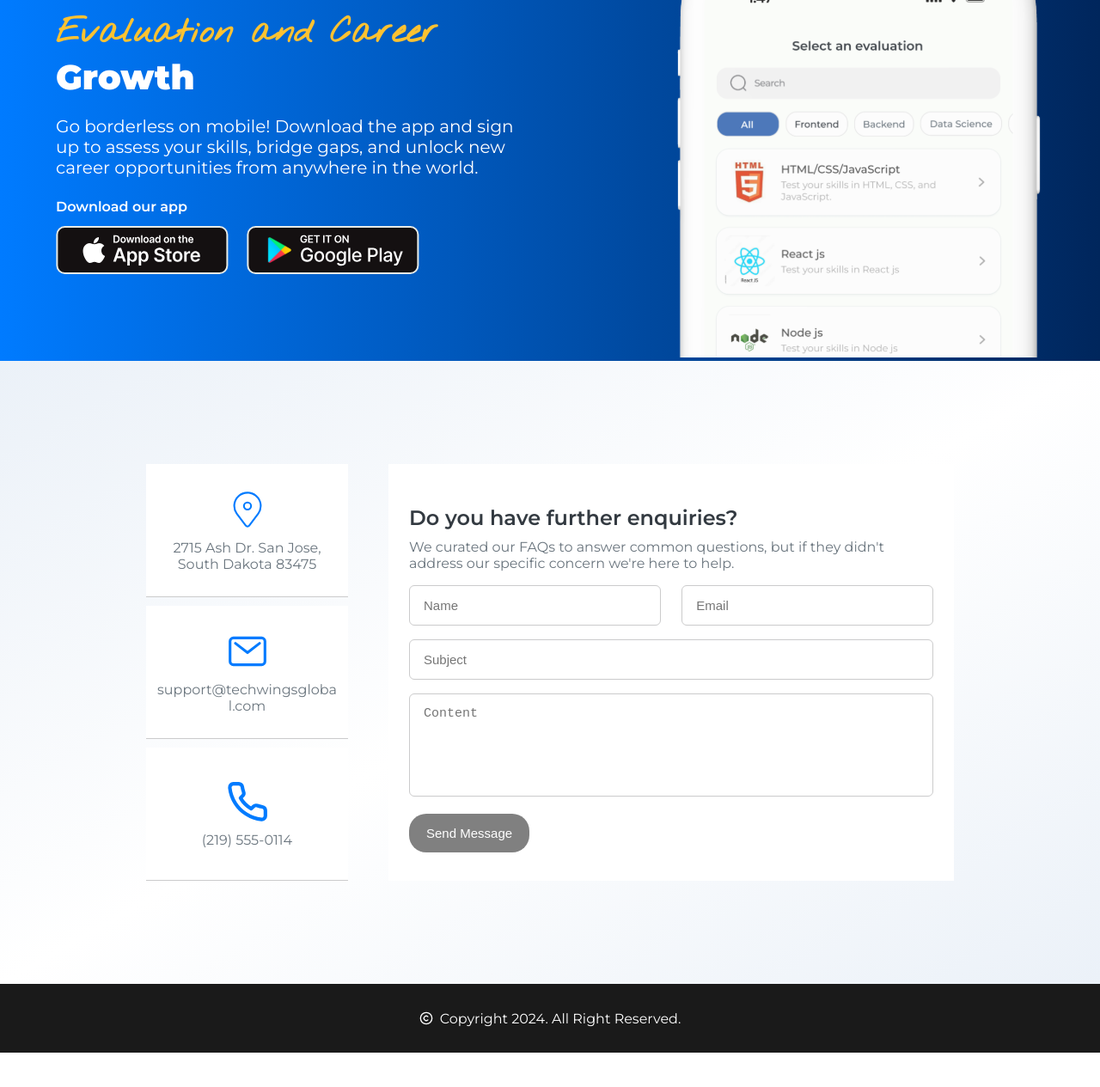
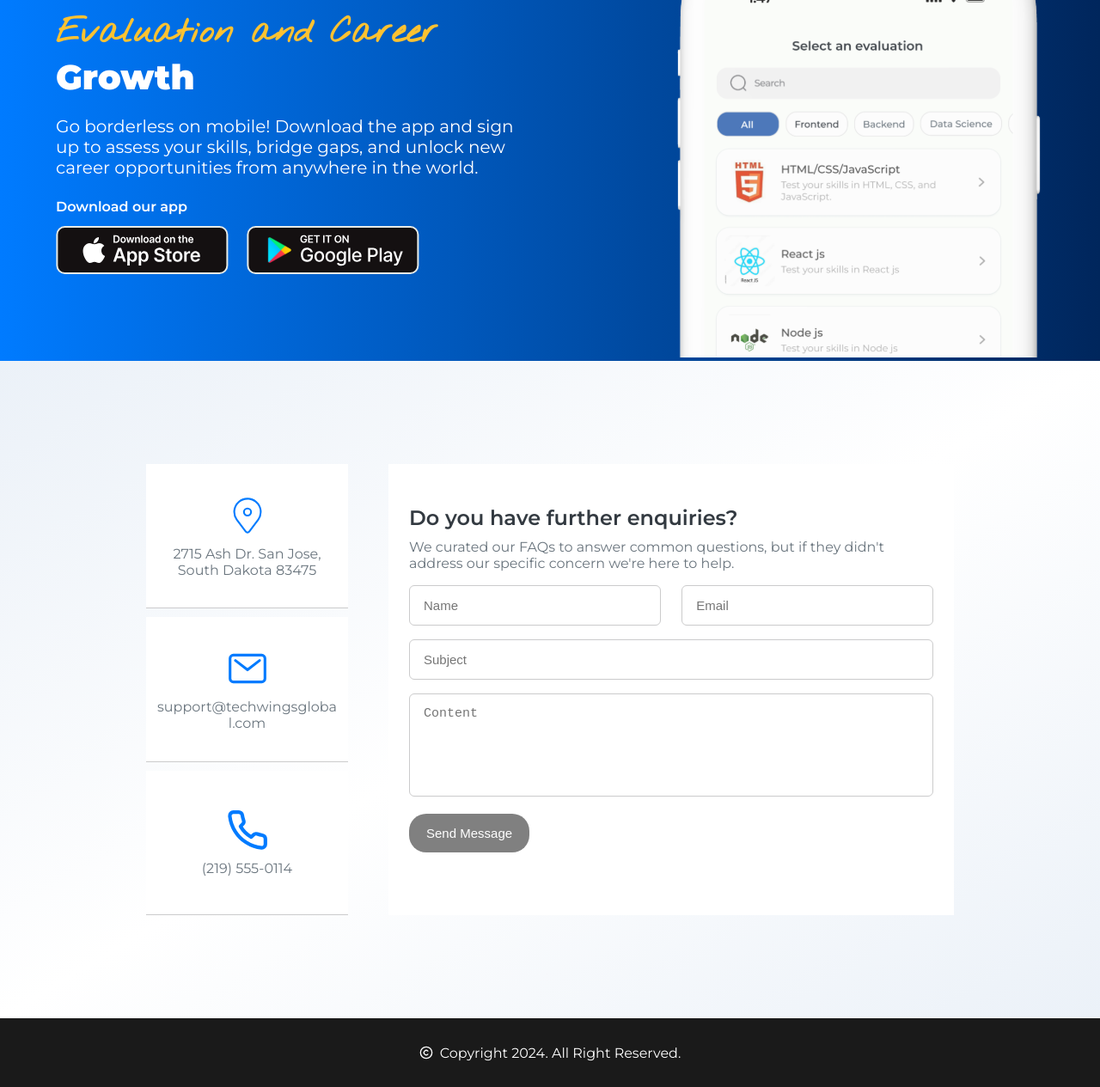
Before and after one commit to Jolaoluwa17/demo-space, a React (Vite) app: page / in a window 1280 px wide. Shown: the part 4717-5982 px from the top of the page at 86% size. Before the commit the page ends 5942 px from the top, so only its background shows below. Built offline with nearby package versions, Linux system fonts and the light colour scheme.

Commit message:
updates to UI

```diff
--- a/src/components/home/contactUs/contactUs.css
+++ b/src/components/home/contactUs/contactUs.css
@@ -12,7 +12,7 @@
 .contact_us_container {
   max-width: 1250px;
   width: 100%;
-  height: 485px;
+  height: 525px;
   display: flex;
   justify-content: space-between;
 }
```
